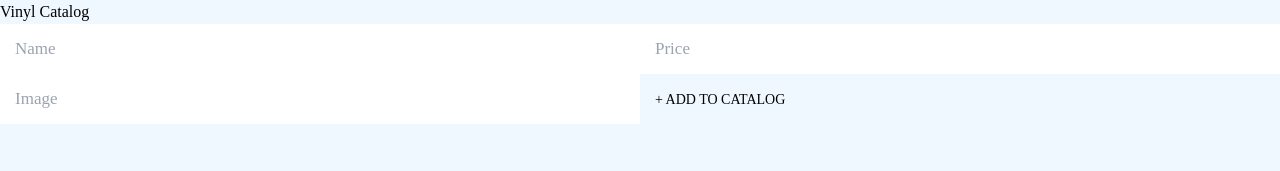
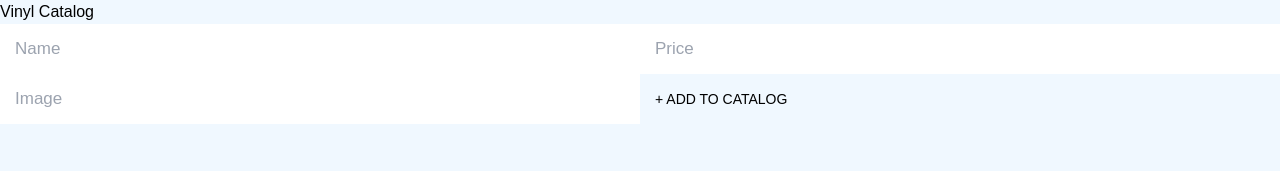
Before and after one commit to catharsis911/vinyl-project, a React (Vite) app: page / in a window 1280 px wide. Shown: the top 171 px of the page. Built offline with nearby package versions, Linux system fonts and the light colour scheme.

Commit message:
fixed index css

```diff
--- a/src/index.css
+++ b/src/index.css
@@ -9,7 +9,7 @@
 :root {
     width: 100vw;
     min-height: 100vh;
-    font-family: 'Times New Roman', Times, serif;
+    font-family: Arial, Helvetica, sans-serif;
 }
 
 body {
@@ -31,6 +31,7 @@ input[type=submit] {
   text-transform: uppercase;
   padding: 8px 15px;
   border: none;
+  justify-content: center;
   text-align: center;
   font-size: 14px;
   cursor: pointer;
```
